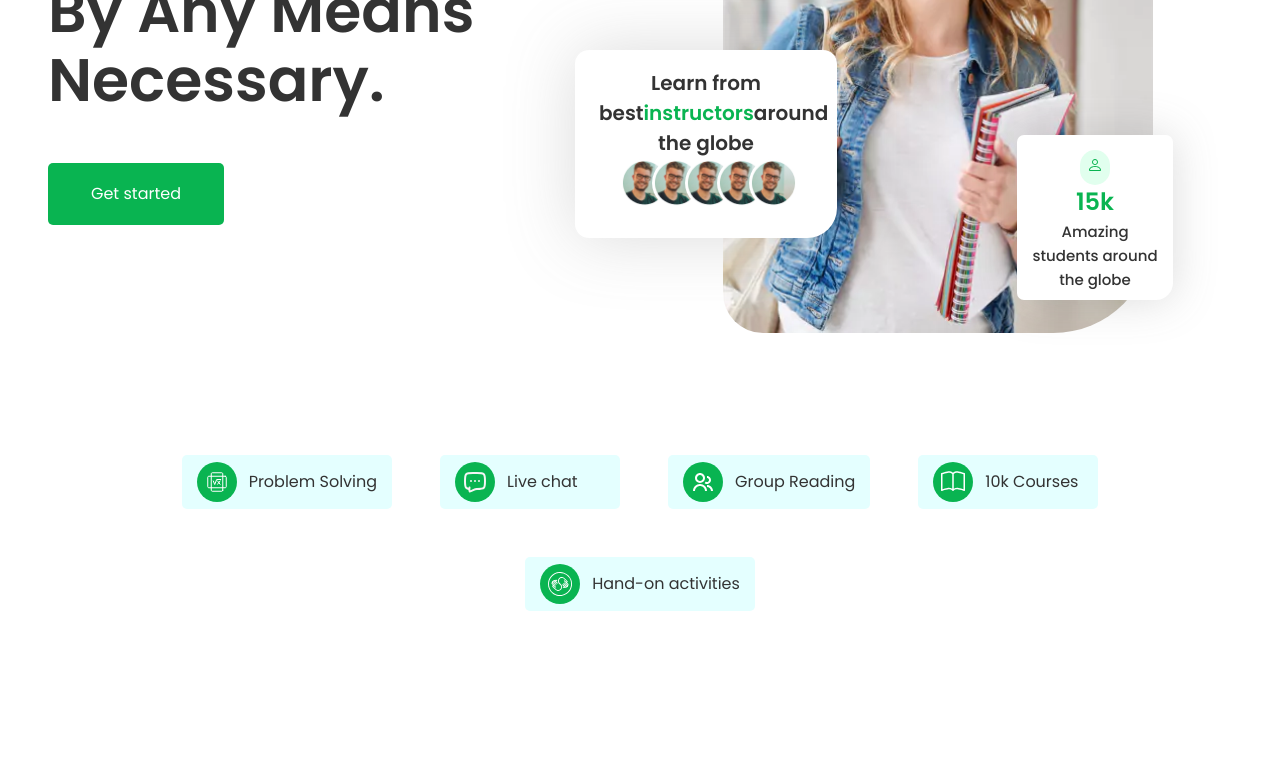
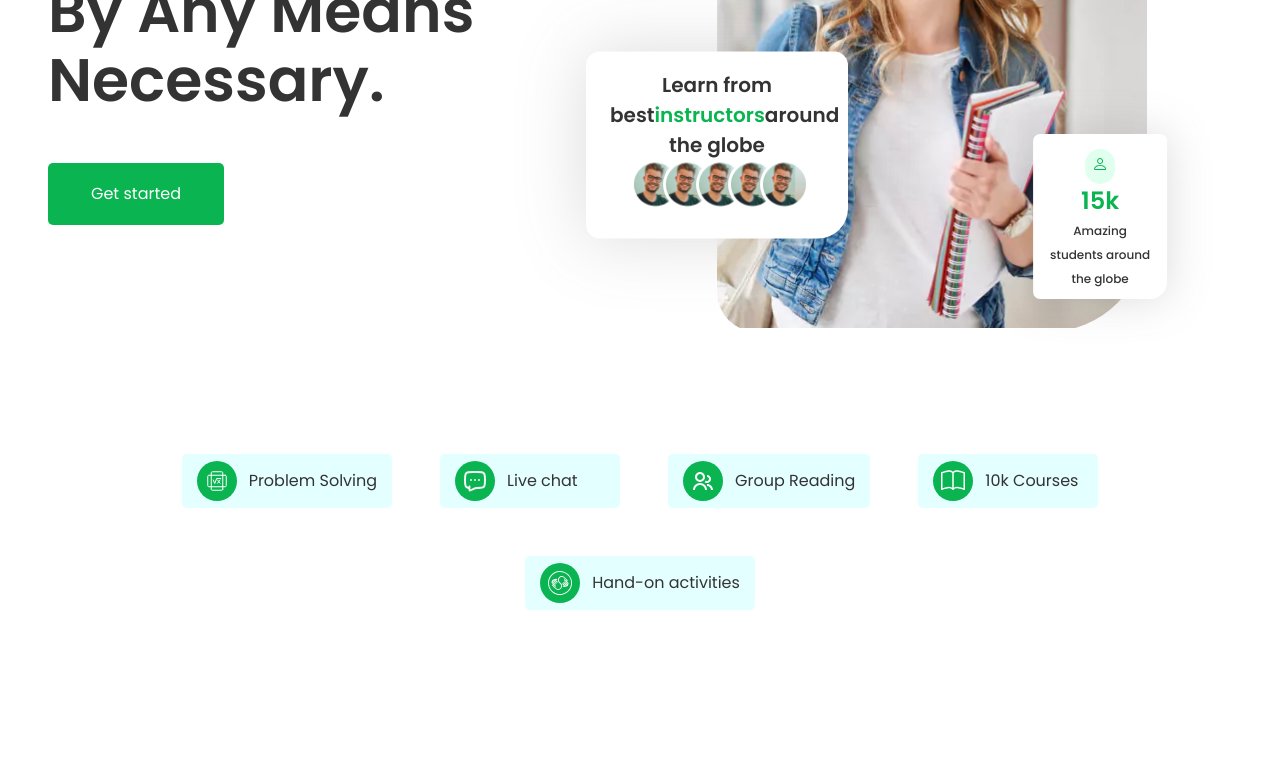
Before and after one commit to sergey-vorobei/wischool, a website built with Parcel: page src/index.html in a window 1280 px wide. Shown: the part 350-1109 px from the top of the page. Built offline with nearby package versions, Linux system fonts and the light colour scheme; files whose address does not match are found by name.

Commit message:
was fixed banner block

```diff
--- a/src/index.html
+++ b/src/index.html
@@ -142,8 +142,9 @@
                   <img
                     class="banner__img"
                     src="./images/woman.webp"
+                    sizes="80vw"
                     alt="Woman"
-                  >
+                  />
                 </div>
 
                 <div class="banner__sticker sticker--left">
@@ -165,9 +166,9 @@
                 <div class="banner__sticker sticker--right">
                   <div class="sticker__icon">
                     <img
-                      class="sticker__icon-img"
-                      src="./images/person.svg"
-                      alt="person"
+                            class="sticker__icon-img"
+                            src="./images/person.svg"
+                            alt="person"
                     >
                   </div>
 
--- a/src/styles/blocks/banner.scss
+++ b/src/styles/blocks/banner.scss
@@ -1,5 +1,5 @@
 .banner {
-  min-width: max-content;
+  width: 100%;
   display: flex;
   justify-content: center;
   align-items: center;
@@ -9,19 +9,25 @@
     flex-direction: column;
   }
 
+  &__left-side {
+    width: 100%;
+    max-width: 590px;
+
+    @include onTablet {
+      width: 100%;
+    }
+  }
+
   &__right-side {
     padding: 59px 0 38px;
     display: flex;
     justify-content: center;
     width: 100vw;
     max-width: 600px;
-  }
-
-  &__wrapper {
-    width: 590px;
 
     @include onTablet {
-      width: 300px;
+      width: 100%;
+      min-width: max-content;
     }
   }
 
@@ -59,12 +65,13 @@
     border-radius: 40px 40px 100px;
 
     @include onTablet {
-      border-radius: 24.136px 24.136px 60.339px 24.136px;
+      border-radius: 24px 24px 60px;
     }
   }
 
   &__img {
-    height: 100%;
+    width: 100%;
+    height: auto;
     background-size: cover;
     transition: all 300ms ease-in-out;
 
@@ -97,13 +104,22 @@
     color: $green-color;
     font-size: 24px;
     font-weight: 600;
+
+    @include onTablet {
+      font-size: 14px;
+    }
   }
 
   &__description {
     text-align: center;
-    font-size: 15px;
+    font-size: 12px;
     line-height: 24px;
     font-weight: 500;
+
+    @include onTablet {
+      font-size: 7px;
+      line-height: 14px;
+    }
   }
 
   &__title {
@@ -122,16 +138,17 @@
 
   &--left {
     position: absolute;
-    bottom: 95px;
-    left: -148px;
+    bottom: 0;
+    left: 0;
     padding: 18px 24px 12px;
     display: flex;
     align-items: normal;
     width: 262px;
-    height: 188px;
+    height: 187px;
     border-radius: 14px 14px 30px;
     box-shadow: 0 0 69.23px rgba(112, 112, 112, 0.25);
     box-sizing: border-box;
+    transform: translate(-50%, -50%);
 
     @include onTablet {
       padding: 10px 13px 6px;
@@ -143,12 +160,18 @@
 
   &--right {
     position: absolute;
-    right: -20px;
+    right: 0;
     bottom: 33px;
     padding: 15px 13px 8px;
-    width: 130px;
     border-radius: 7px 7px 17px;
+    max-width: 108px;
+    height: auto;
     box-shadow: 0 0 42.7px rgba(112, 112, 112, 0.25);
+    transform: translateX(15%);
+
+    @include onTablet {
+      max-width: 78px;
+    }
   }
 
   &__img-wrapper {
```
Also changed, not shown: dist/index.html.
